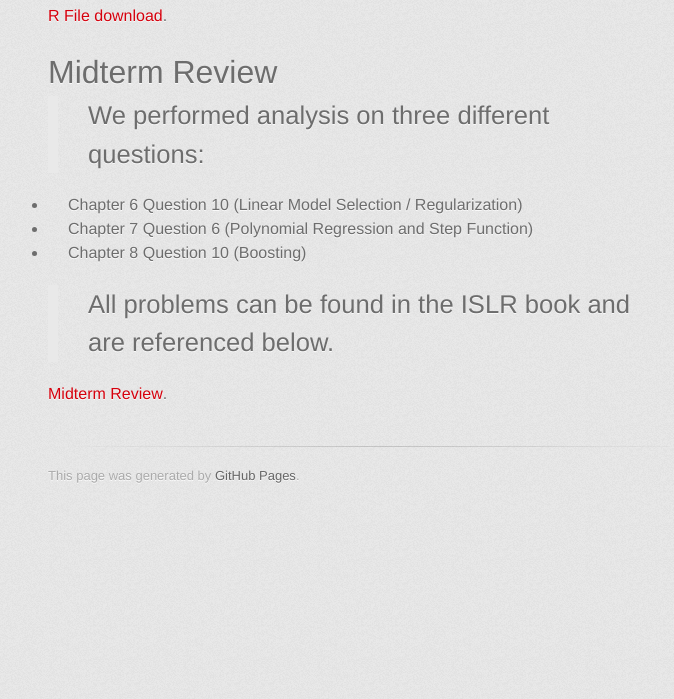
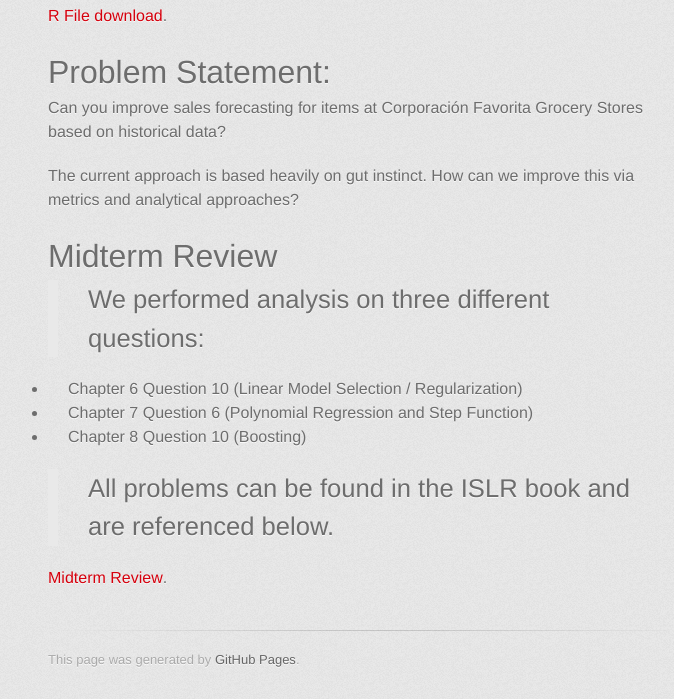
Before and after one commit to kylesoler1/kylesoler1.github.io, a Jekyll site: the page built from index.md, in a window 1280 px wide. Shown: the part 651-1350 px from the top of the page, without its empty margins (282-956 px from the left). Built offline with Jekyll 4.4.1, drawn with Linux system fonts in a browser that asks for light colours; some web fonts are replaced; our own code applies the rules of GitHub Pages for plain Markdown files; before the commit the page ends 1166 px from its top, so only the background shows below that.

Commit message:
Update index.md

```diff
--- a/index.md
+++ b/index.md
@@ -4,6 +4,13 @@
 [![Youtube Video Link](https://img.youtube.com/vi/YjtQAE8Dfp4/0.jpg)](https://www.youtube.com/watch?v=YjtQAE8Dfp4)
 
 [R File download](Favorita_Analysis.R).
+
+# Problem Statement:
+Can you improve sales forecasting for items at Corporación Favorita Grocery Stores based on historical data?
+
+The current approach is based heavily on gut instinct. How can we improve this via metrics and analytical approaches?
+
+
 
 # Midterm Review
 
```
